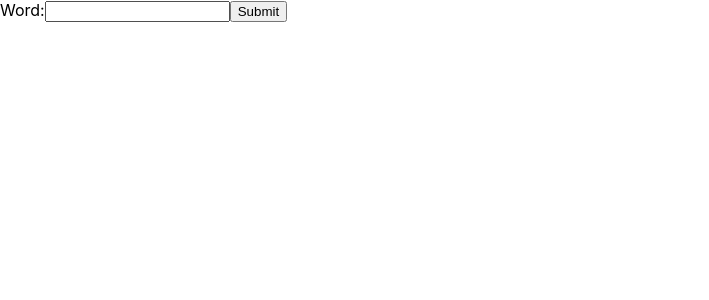
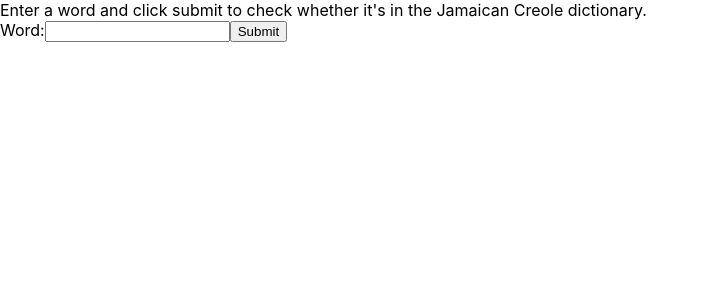
Before and after one commit to joshcwinton/jcrdict, a React (Create React App) app in the folder frontend/: page / in a window 1280 px wide. Shown: the top 300 px of the page, without its empty margins (0-709 px from the left). Built offline with nearby package versions, Linux system fonts and the light colour scheme.

Commit message:
added a simple description of what the website does

```diff
--- a/frontend/src/components/WordForm.js
+++ b/frontend/src/components/WordForm.js
@@ -30,6 +30,7 @@ class WordForm extends React.Component {
   render() {
     return (
       <div>
+        Enter a word and click submit to check whether it's in the Jamaican Creole dictionary.
         <form onSubmit={this.handleSubmit}>
           <label>
             Word:
```
